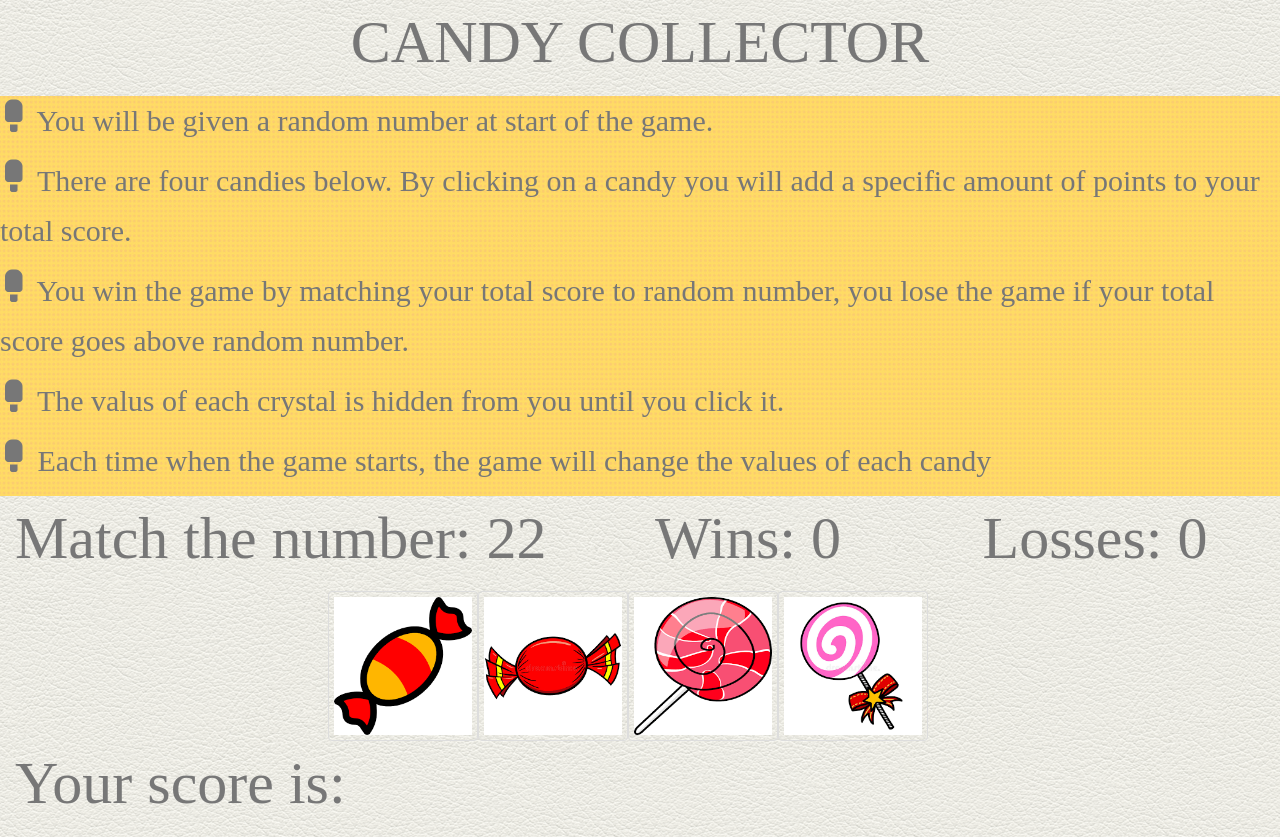
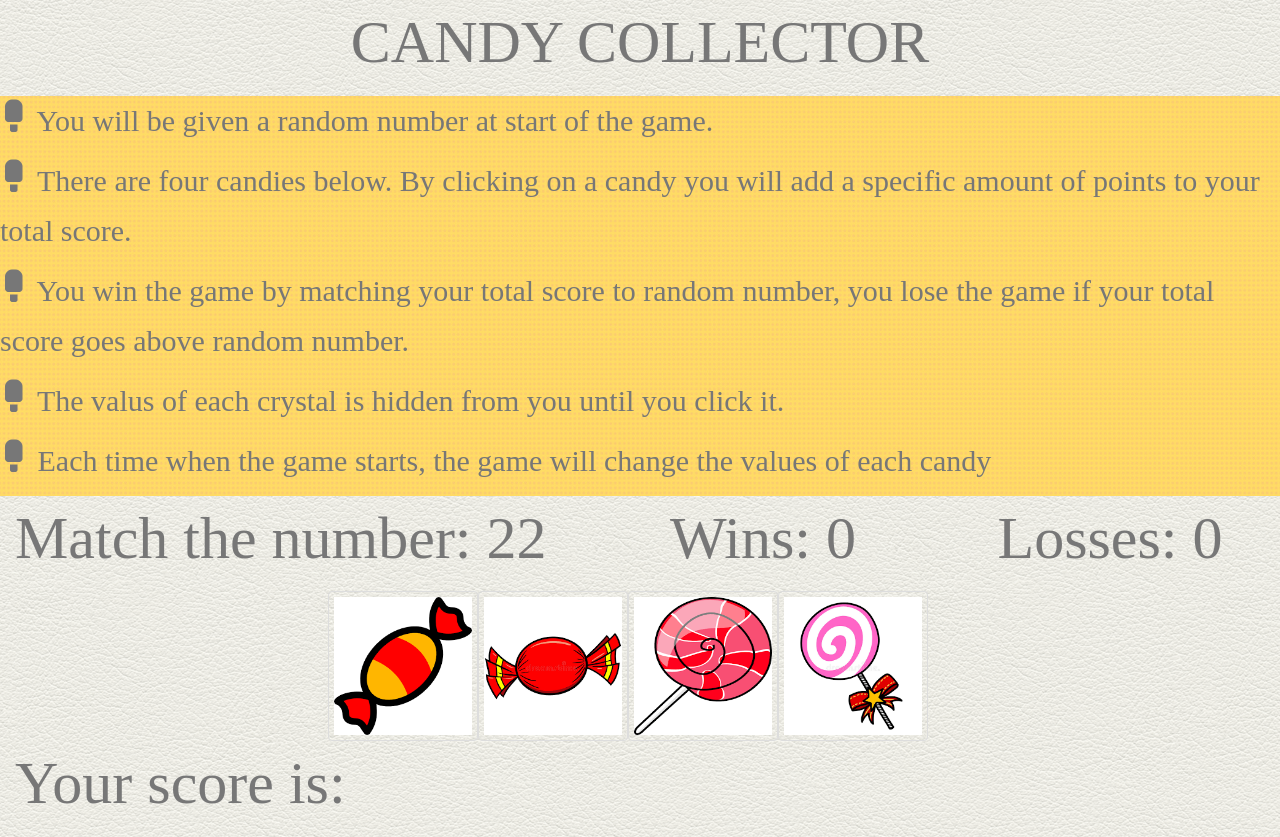
Before and after one commit to snehaNY/unit-4-game, a plain HTML site: page index.html in a window 1280 px wide. Drawn offline with nearby package versions, Linux system fonts and the light colour scheme; a web font is replaced by a local one.

Commit message:
improve display

```diff
--- a/index.html
+++ b/index.html
@@ -24,8 +24,8 @@
 	</div>
 	<div class ="row">
 	<div class="col-lg-6"><p>&nbspMatch the number: <span id="randNum"></span></p></div>
-	<div class="col-lg-3"> <p class="text-left">Wins: <span id="win">0</span></p></div>
-	<div class="col-lg-3"> <p class="text-left"> Losses: <span id="lose">0</span></p></div>
+	<div class="col-lg-3"> <p class="text-left">&nbspWins: <span id="win">0</span></p></div>
+	<div class="col-lg-3"> <p class="text-left">&nbspLosses: <span id="lose">0</span></p></div>
 	</div>
 	<div class ="row" >
 	<div class="col-sm-3"></div>
```
